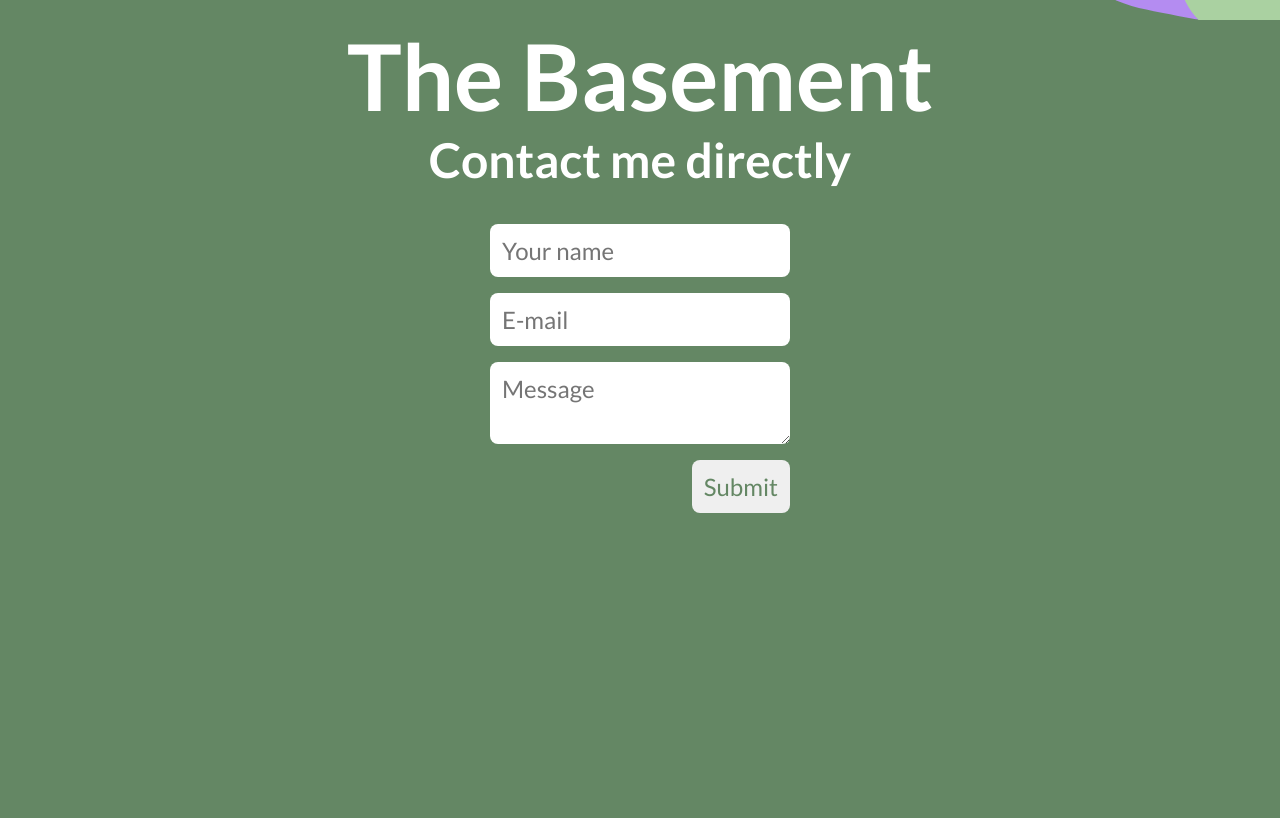
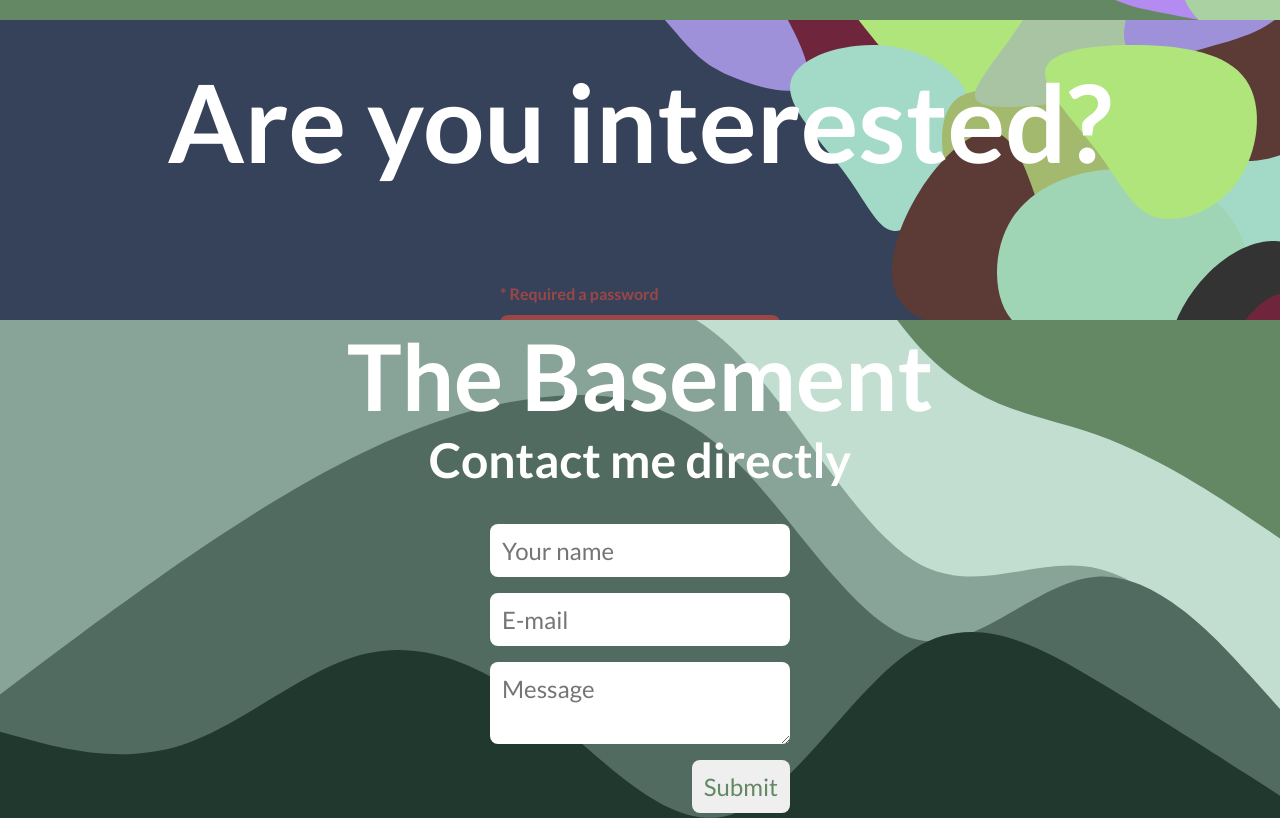
Before and after one commit to Migawk/migawkaNew, a Vue app: page / in a window 1280 px wide. Shown: the part 780-1598 px from the top of the page. Built offline with nearby package versions, Linux system fonts and the light colour scheme.

Commit message:
new features

```diff
--- a/src/elements/TheNavigator.vue
+++ b/src/elements/TheNavigator.vue
@@ -1,22 +1,30 @@
 <script lang="ts" setup>
 import slide from '@/store/slide';
+import { onMounted } from 'vue';
+// movement for pointer in @/store/slide.ts
 
-
-// movement for pointer in @/store/slide.ts
+onMounted(() => {
+    document.addEventListener('click', (e) => {
+        const localTarget = e.target as HTMLElement;
+        if(localTarget.id.startsWith('nav')) {
+            slide.change(Number(localTarget.id.slice(3)));
+        }
+    })
+});
 </script>
 <template>
     <nav>
         <div class="pointer" id="navPointer"></div>
         <div class="left">
+            <div class="navCircle" id="nav0"></div>
             <div class="navCircle" id="nav1"></div>
             <div class="navCircle" id="nav2"></div>
             <div class="navCircle" id="nav3"></div>
-            <div class="navCircle" id="nav4"></div>
         </div>
         <div class="right">
+            <div class="navCircle" id="nav4"></div>
             <div class="navCircle" id="nav5"></div>
             <div class="navCircle" id="nav6"></div>
-            <div class="navCircle" id="nav7"></div>
         </div>
     </nav>
 </template>
@@ -27,7 +35,7 @@ nav
     left: 48px
     display: flex
     gap: 10px
-    z-index: 10
+    z-index: 100
 
 .pointer
     width: 20px
@@ -51,4 +59,8 @@ nav
     background: #999
     opacity: .4
     border-radius: 50%
+
+@media screen and (max-width: 500px)
+    nav
+        display: none
 </style>
--- a/src/slides/TheBasement.vue
+++ b/src/slides/TheBasement.vue
@@ -1,6 +1,6 @@
 <template>
   <article id="basement">
-
+    <div class="wrapper">
       <h1>The Basement</h1>
       <h2>Contact me directly</h2>
       <form action="#" method="get" @submit.prevent="console.log">
@@ -9,6 +9,7 @@
         <textarea placeholder="Message" required minlength="36"></textarea>
         <input type="submit" value="Submit" class="submit" />
       </form>
+    </div>
   </article>
 </template>
 <style lang="sass" scoped>
@@ -20,13 +21,20 @@ article
     display: flex
     flex-direction: column
     align-items: center
-    background-size: cover
-    background-position: bottom
 h1
     font-size: 92px
     word-break: break-all
 
-
+.wrapper
+    position: absolute
+    z-index: 20
+    width: 100vw
+    height: 100vh
+    display: flex
+    flex-direction: column
+    align-items: center
+    &>*
+        position: relative
 h2
     font-size: 48px
 
--- a/src/slides/TheBasementAndFooter.vue
+++ b/src/slides/TheBasementAndFooter.vue
@@ -15,13 +15,14 @@ import TheFooter from './TheFooter.vue';
 
 .baseFooter
     position: absolute
-    top: 100%
+    top: calc(100% + 300px)
     z-index: 10
 
 #page2
     max-width: 100vw
     height: 100vh
     overflow-y: scroll
+    overflow-x: hidden
     position: absolute
     z-index: 15
 </style>
--- a/src/slides/TheFooter.vue
+++ b/src/slides/TheFooter.vue
@@ -1,7 +1,35 @@
-<script lang="ts" setup>
-</script>
+<script lang="ts" setup></script>
 <template>
   <footer id="footer">
+    <div class="waves">
+      <svg viewBox="0 0 960 1001" xmlns="http://www.w3.org/2000/svg">
+        <rect id="rect1" width="960" height="1e3" fill="#648764" />
+        <path
+          id="path1"
+          d="m0 118 22.8 75.8c22.9 75.9 68.5 227.5 114.2 276.7s91.3-4.2 137-56.3c45.7-52.2 91.3-103.2 137.2-146.7 45.8-43.5 91.8-79.5 137.6-46.2 45.9 33.4 91.5 136 137.2 188.2s91.3 53.8 137 70 91.3 46.8 114.2 62.2l22.8 15.3v444h-22.8-114.2-137-137.2-137.6-137.2-137-114.2-22.8z"
+          fill="#c2ded1"
+        />
+        <path
+          id="path2"
+          d="m0 328 22.8 7c22.9 7 68.5 21 114.2 13.7 45.7-7.4 91.3-36 137-35.5s91.3 30.1 137.2 44.3c45.8 14.2 91.8 12.8 137.6 56.5 45.9 43.7 91.5 132.3 137.2 160.2 45.7 27.8 91.3-5.2 137 5.3s91.3 64.5 114.2 91.5l22.8 27v303h-22.8-114.2-137-137.2-137.6-137.2-137-114.2-22.8z"
+          fill="#88a397"
+        />
+        <path
+          id="path3"
+          d="m0 674 22.8-17.2c22.9-17.1 68.5-51.5 114.2-83s91.3-60.1 137-82c45.7-21.8 91.3-36.8 137.2-41.1 45.8-4.4 91.8 2 137.6 45.5 45.9 43.5 91.5 124.1 137.2 136.3s91.3-44.2 137-46.8c45.7-2.7 91.3 48.3 114.2 73.8l22.8 25.5v316h-22.8-114.2-137-137.2-137.6-137.2-137-114.2-22.8z"
+          fill="#526b60"
+        />
+        <path
+          id="path4"
+          d="m0 702 22.8 6.2c22.9 6.1 68.5 18.5 114.2 3.5s91.3-57.4 137-68.2 91.3 9.8 137.2 46.3c45.8 36.5 91.8 88.9 137.6 74.2 45.9-14.7 91.5-96.3 137.2-124.5s91.3-2.8 137 24.5 91.3 56.7 114.2 71.3l22.8 14.7v251h-22.8-114.2-137-137.2-137.6-137.2-137-114.2-22.8z"
+          fill="#21382f"
+        />
+        <path
+          id="path5"
+          d="m0 937 22.8-15c22.9-15 68.5-45 114.2-61.2 45.7-16.1 91.3-18.5 137-6s91.3 39.9 137.2 43c45.8 3.2 91.8-17.8 137.6-20.1 45.9-2.4 91.5 14 137.2 28.3s91.3 26.7 137 7.7 91.3-69.4 114.2-94.5l22.8-25.2v207h-22.8-114.2-137-137.2-137.6-137.2-137-114.2-22.8z"
+        />
+      </svg>
+    </div>
     <div class="page">
       <h1>If you’re seeking something else</h1>
       <ul>
@@ -35,6 +63,12 @@ footer
     position: relative
     z-index: 15
 
+.waves
+  position: absolute
+  transform: translateY(-99%)
+  z-index: 4
+  width: 100%
+
 .page
   display: flex
   flex-direction: column
--- a/src/slides/TheHello.vue
+++ b/src/slides/TheHello.vue
@@ -6,7 +6,7 @@ import TheEggs from '../SVG/HelloEggs.vue';
     <div class="topEggs"><TheEggs /></div>
     <div class="face">
       <h1>
-        "As a developer, I transform ideas into code, where each line is a path to innovation and
+        "As a develo<span class="rotate">p</span>er, I transf<span class="rotate">o</span>rm ideas into code, whe<span class="rotate">r</span>e each line is a path to innovation and
         functionality."
       </h1>
     </div>
@@ -37,6 +37,7 @@ article
 
 h1
     font-size: 60px
+    display: inline-block
 
 @media screen and (max-width: 700px)
   h1
@@ -71,6 +72,15 @@ h1
     height: 10px
     bottom: -64px
     animation: 1.6s infinite ease-in-out scrollable
+.rotate
+  animation: 1.6s 1 ease-in-out textRotate
+  display: inline-block
+  &:first-child
+    animation-delay: .5s
+  &::nth-child(2)
+    animation-delay: .75s
+  &:last-child
+    animation-delay: 1s
 
 @keyframes scrollable
   0%
@@ -82,4 +92,11 @@ h1
     bottom: -12px
     height: 1px
     opacity: .1
+
+@keyframes textRotate
+  0%
+    transform: rotateY(0deg)
+  100%
+    transform: rotateY(360deg)
+
 </style>
--- a/src/slides/TheInterested.vue
+++ b/src/slides/TheInterested.vue
@@ -108,7 +108,10 @@ article
         padding: 12px
         border: 4px solid rgba(0, 0, 0, 0)
         outline: 2px solid rgba(0, 0, 0, 0)
-        transition: .5s
+        transition: .4s
+        &:hover
+            outline: 2px solid #FF4500
+            border: 4px solid #354259
         &:focus
             outline: 2px solid #9C4747
             border: 4px solid #354259
@@ -121,6 +124,12 @@ article
         font-weight: 700
         font-size: 14px
         cursor: pointer
+        border: 4px solid rgba(0, 0, 0, 0)
+        outline: 2px solid rgba(0, 0, 0, 0)
+        transition: .4s
+        &:hover
+            outline: 2px solid #B0E57C
+            border: 4px solid #354259
 
 h1
     font-size: 108px
@@ -147,6 +156,9 @@ h1
     padding: 16px 24px
     cursor: pointer
     z-index: 5
+    transition: .2s
+    &:hover
+      animation: shake 1s infinite
 
 .toFooter
     font-size: 56px
@@ -170,7 +182,6 @@ h1
         left: 0
         transform: rotate(180deg) translate(2px, -129px)
         z-index: 3
-
 @media screen and (max-width: 768px)
     h1
         font-size: 36px
@@ -185,4 +196,16 @@ h1
             width: 256px
             height: 256px
             transform: rotate(180deg) translate(2px, -64px)
+
+@keyframes shake
+  10%, 90%
+    transform: translate(-2px, 2px)
+  20%, 80%
+    transform: translate(2px, -2px)
+  30%, 70%
+    transform: translate(-2px, -2px)
+  40%, 60%
+    transform: translate(2px, -2px)
+  50%
+    transform: translate(0, 0)
 </style>
--- a/src/slides/ThePortfolio.vue
+++ b/src/slides/ThePortfolio.vue
@@ -158,7 +158,7 @@ h1
   &::-webkit-scrollbar-track
     border-radius: 12px
 
-@media screen and (max-width: 768px)
+@media screen and (max-width: 1080px)
   .list
     flex-direction: column
 .project
--- a/src/slides/TheWhyMe.vue
+++ b/src/slides/TheWhyMe.vue
@@ -22,10 +22,7 @@ onMounted(() => {
   <article id="whyMe">
     <div class="waves">
       <div class="wave1">
-        <svg
-          viewBox="0 0 900 224.8"
-          xmlns="http://www.w3.org/2000/svg"
-        >
+        <svg viewBox="0 0 900 224.8" xmlns="http://www.w3.org/2000/svg">
           <path
             id="path1"
             d="m0 48.84 21.5-11.7c21.5-11.6 64.5-35 107.3-37 42.9-2 85.5 17.4 128.4 31.4 42.8 14 85.8 22.6 128.6 19.1 42.9-3.5 85.5-19.1 128.4-16 42.8 3.2 85.8 25.2 128.6 30.4 42.9 5.1 85.5-6.5 128.4-8 42.8-1.5 85.8 7.1 107.3 11.5l21.5 4.3v152h-21.5-107.3-128.4-128.6-128.4-128.6-128.4-107.3-21.5z"
@@ -33,10 +30,7 @@ onMounted(() => {
           />
         </svg>
         <div class="wave1Bg"></div>
-        <svg
-          viewBox="0 0 900 224.8"
-          xmlns="http://www.w3.org/2000/svg"
-        >
+        <svg viewBox="0 0 900 224.8" xmlns="http://www.w3.org/2000/svg">
           <path
             id="path1"
             d="m0 48.84 21.5-11.7c21.5-11.6 64.5-35 107.3-37 42.9-2 85.5 17.4 128.4 31.4 42.8 14 85.8 22.6 128.6 19.1 42.9-3.5 85.5-19.1 128.4-16 42.8 3.2 85.8 25.2 128.6 30.4 42.9 5.1 85.5-6.5 128.4-8 42.8-1.5 85.8 7.1 107.3 11.5l21.5 4.3v152h-21.5-107.3-128.4-128.6-128.4-128.6-128.4-107.3-21.5z"
@@ -45,10 +39,7 @@ onMounted(() => {
         </svg>
       </div>
       <div class="wave2">
-        <svg
-          viewBox="0 0 900 224"
-          xmlns="http://www.w3.org/2000/svg"
-        >
+        <svg viewBox="0 0 900 224" xmlns="http://www.w3.org/2000/svg">
           <path
             id="path2"
             d="m0 57.02 21.5-5.159c21.5-5.295 64.5-15.61 107.3-18.33 42.9-2.715 85.5 2.172 128.4-0.6788 42.8-2.987 85.8-13.85 128.6-11.54 42.9 2.172 85.5 17.65 128.4 19.41 42.8 1.765 85.8-9.91 128.6-9.096 42.9 0.9503 85.5 14.53 128.4 11.4 42.8-3.258 85.8-23.08 107.3-33.12l21.5-9.91v224h-900z"
@@ -57,10 +48,7 @@ onMounted(() => {
           />
         </svg>
         <div class="wave2Bg"></div>
-        <svg
-          viewBox="0 0 900 224"
-          xmlns="http://www.w3.org/2000/svg"
-        >
+        <svg viewBox="0 0 900 224" xmlns="http://www.w3.org/2000/svg">
           <path
             id="path2"
             d="m0 57.02 21.5-5.159c21.5-5.295 64.5-15.61 107.3-18.33 42.9-2.715 85.5 2.172 128.4-0.6788 42.8-2.987 85.8-13.85 128.6-11.54 42.9 2.172 85.5 17.65 128.4 19.41 42.8 1.765 85.8-9.91 128.6-9.096 42.9 0.9503 85.5 14.53 128.4 11.4 42.8-3.258 85.8-23.08 107.3-33.12l21.5-9.91v224h-900z"
@@ -70,10 +58,7 @@ onMounted(() => {
         </svg>
       </div>
       <div class="wave3">
-        <svg
-          viewBox="0 0 900 224"
-          xmlns="http://www.w3.org/2000/svg"
-        >
+        <svg viewBox="0 0 900 224" xmlns="http://www.w3.org/2000/svg">
           <path
             id="path3"
             d="m0 4.599 21.5 18.36c21.5 18.13 64.5 54.85 107.3 56.64 42.9 1.791 85.5-30.9 128.4-36.27 42.8-5.149 85.8 17.24 128.6 27.98 42.9 10.97 85.5 10.07 128.4 5.597 42.8-4.478 85.8-12.54 128.6-31.34 42.9-18.58 85.5-47.69 128.4-45.45 42.8 2.239 85.8 35.82 107.3 52.61l21.5 16.79v154.5h-900z"
@@ -82,10 +67,7 @@ onMounted(() => {
           />
         </svg>
         <div class="wave3Bg"></div>
-        <svg
-          viewBox="0 0 900 224"
-          xmlns="http://www.w3.org/2000/svg"
-        >
+        <svg viewBox="0 0 900 224" xmlns="http://www.w3.org/2000/svg">
           <path
             id="path3"
             d="m0 4.599 21.5 18.36c21.5 18.13 64.5 54.85 107.3 56.64 42.9 1.791 85.5-30.9 128.4-36.27 42.8-5.149 85.8 17.24 128.6 27.98 42.9 10.97 85.5 10.07 128.4 5.597 42.8-4.478 85.8-12.54 128.6-31.34 42.9-18.58 85.5-47.69 128.4-45.45 42.8 2.239 85.8 35.82 107.3 52.61l21.5 16.79v154.5h-900z"
@@ -101,28 +83,34 @@ onMounted(() => {
         <div class="smallAdvantages">
           <div class="smallAdvantagePar">
             <div class="smallAdvantage">
-              <div class="smallAdvantageImg">
+              <div class="smallAdvantageImg" id="smallAdvantageImg1">
                 <img :src="speed" alt="" />
               </div>
               <div class="smallAdvantageName">Rapid</div>
               <div class="smallAdvantageDescription">I prefer to write quick to load websites.</div>
             </div>
             <div class="smallAdvantage">
-              <div class="smallAdvantageImg"><img :src="pizza" alt="" /></div>
+              <div class="smallAdvantageImg" id="smallAdvantageImg2">
+                <img :src="pizza" alt="" />
+              </div>
               <div class="smallAdvantageName">Youthful</div>
               <div class="smallAdvantageDescription">For teenagers, children and young adult.</div>
             </div>
           </div>
           <div class="smallAdvantagePar">
             <div class="smallAdvantage">
-              <div class="smallAdvantageImg"><img :src="phone" alt="" /></div>
+              <div class="smallAdvantageImg" id="smallAdvantageImg3">
+                <img :src="phone" alt="" />
+              </div>
               <div class="smallAdvantageName">Responsive</div>
               <div class="smallAdvantageDescription">
                 Websites always works on any devices: Phone, Tablet, PC, TV.
               </div>
             </div>
             <div class="smallAdvantage">
-              <div class="smallAdvantageImg"><img :src="server" alt="" /></div>
+              <div class="smallAdvantageImg" id="smallAdvantageImg4">
+                <img :src="server" alt="" />
+              </div>
               <div class="smallAdvantageName">Web-server</div>
               <div class="smallAdvantageDescription">
                 Proficient in web server management and configuration.
@@ -258,6 +246,8 @@ h1
         overflow: hidden
         flex-direction: column
         margin-bottom: 20px
+        transition: .5s
+        position: relative
     &Name
         font-size: 36px
         font-weight: bold
@@ -270,6 +260,8 @@ h1
       &>*
         width: 50%
 
+.smallAdvantageImg:hover
+  transform: scale(1.2)
 .bigAdvantages
     display: flex
     justify-content: space-between
--- a/src/store/slide.ts
+++ b/src/store/slide.ts
@@ -12,6 +12,7 @@ const slide = reactive({
           left: '0px'
         },
         {
+          easing: 'cubic-bezier(.2,.95,.38,.74)',
           duration: 250,
           fill: 'forwards'
         }
@@ -23,6 +24,7 @@ const slide = reactive({
           top: 30 * this.current - 30 + 'px'
         },
         {
+          easing: 'cubic-bezier(.2,.95,.38,.74)',
           duration: 250,
           fill: 'forwards'
         }
@@ -30,9 +32,11 @@ const slide = reactive({
     } else if (this.current > 4) {
       pointer?.animate(
         {
+          left: '30px',
           top: 30 * this.current - 30 + 'px'
         },
         {
+          easing: 'cubic-bezier(.2,.95,.38,.74)',
           duration: 250,
           fill: 'forwards'
         }
```
Also changed, not shown: src/App.vue (+33 -7 lines). Lines whose indentation alone changed are shown as unchanged.
